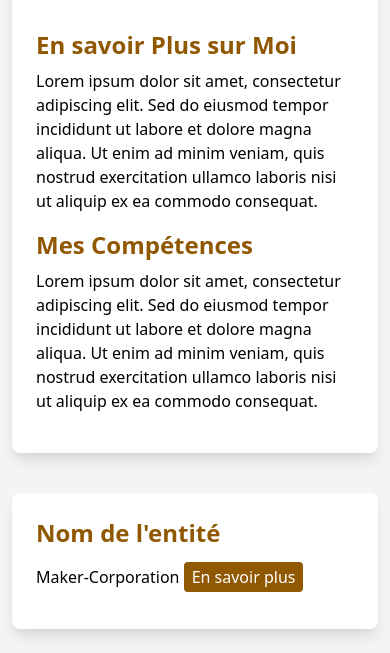
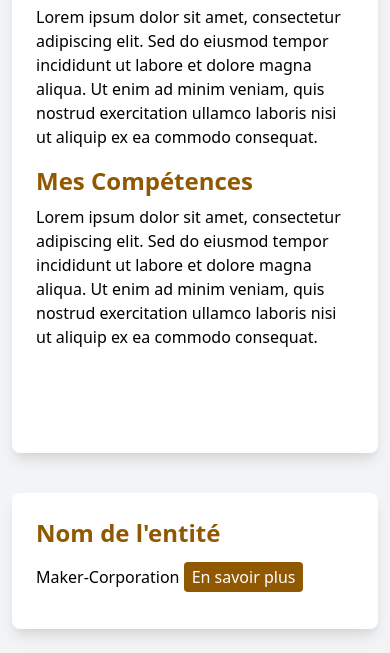
Before and after one commit to geekPastor/CybCraft-views, a plain HTML site: page index.html in a window 390 px wide. Shown: the part 983-1636 px from the top of the page. Drawn offline with nearby package versions, Linux system fonts and the light colour scheme.

Commit message:
fix cover size

```diff
--- a/index.html
+++ b/index.html
@@ -95,7 +95,7 @@
             </div>
 
 
-            <div class="p-6 flex md:mt-0 flex-col md:flex-row justify-between w-full">
+            <div class="p-6 flex flex-col md:flex-row justify-between w-full relative bottom-16 md:bottom-0">
                 <div class="w-full md:w-5/12 mb-6 md:mb-0">
                     <h2 class="text-2xl font-bold mb-4 text-customBrown hidden md:block">A Propos de Moi</h2>
                     <ul class="md:mt-4">
```
